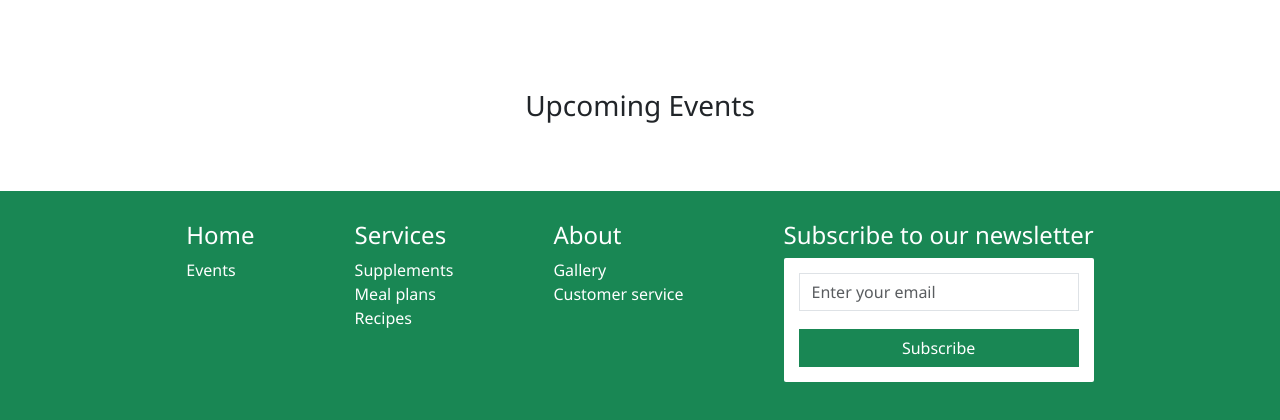
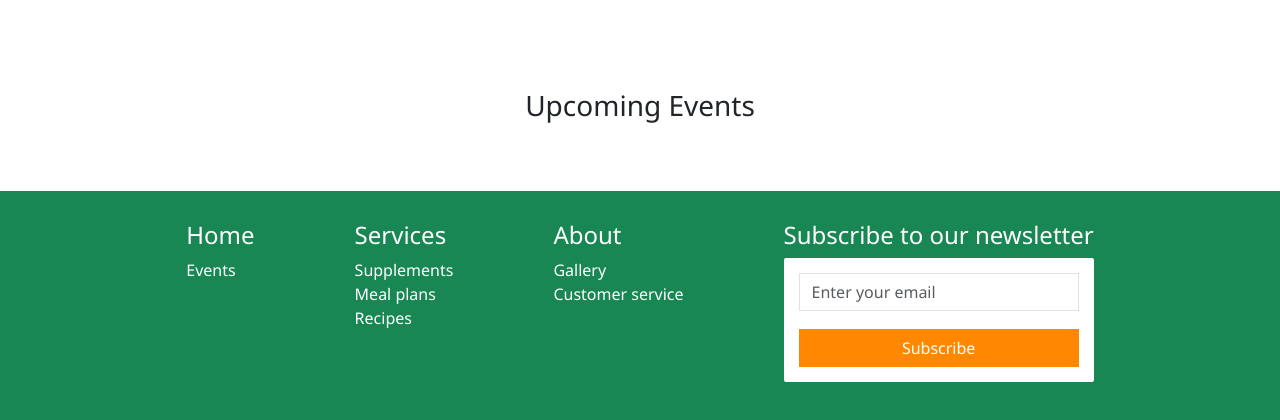
Before and after one commit to Blommis/wellness, a Django app: page / in a window 1280 px wide. Shown: the part 1139-1559 px from the top of the page. Run offline with Django 4.2, Linux system fonts and the light colour scheme; data that the repository does not hold is empty; some libraries are stand-ins or nearby versions.

Commit message:
Changed newsletter button to orange to improve contrast with navbar & footer colors.

```diff
--- a/static/css/style.css
+++ b/static/css/style.css
@@ -545,6 +545,17 @@ ul li a {
   border-radius: 2px;
 }
 
+.newsletter-btn {
+  background-color: #ff8800 !important;
+  border-color: #ff8800 !important;
+  color: white;
+}
+
+.newsletter-btn:hover {
+  background-color: #e67600 !important;
+  border-color: #e67600 !important;
+}
+
 
 /*MEDIA QUIRES*/
 /* Desktop layout */
--- a/templates/base.html
+++ b/templates/base.html
@@ -158,7 +158,7 @@
       <label for="email" class="form-label visually-hidden">Email address</label>
       <input type="email" class="form-control rounded-0" id="email" placeholder="Enter your email" autocomplete="email">
     </div>
-      <button type="submit" class="btn btn-success w-100 rounded-0">Subscribe</button>
+      <button type="submit" class="btn newsletter-btn w-100 rounded-0">Subscribe</button>
     </form>
     <!--This will not send actual email-->
     <div id="newsletter-message" class="mt-2"></div>
```
Also changed, not shown: 1 other file.
